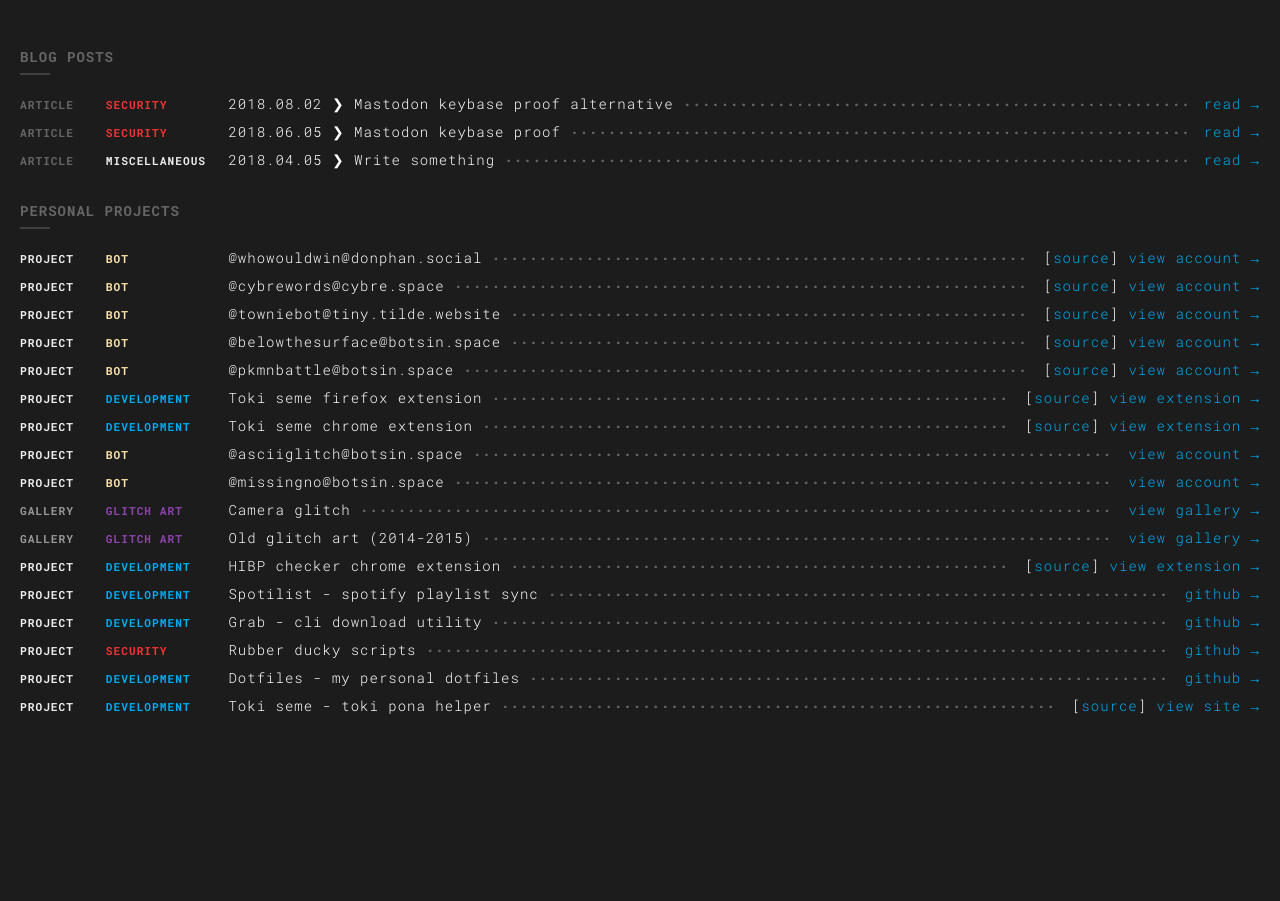
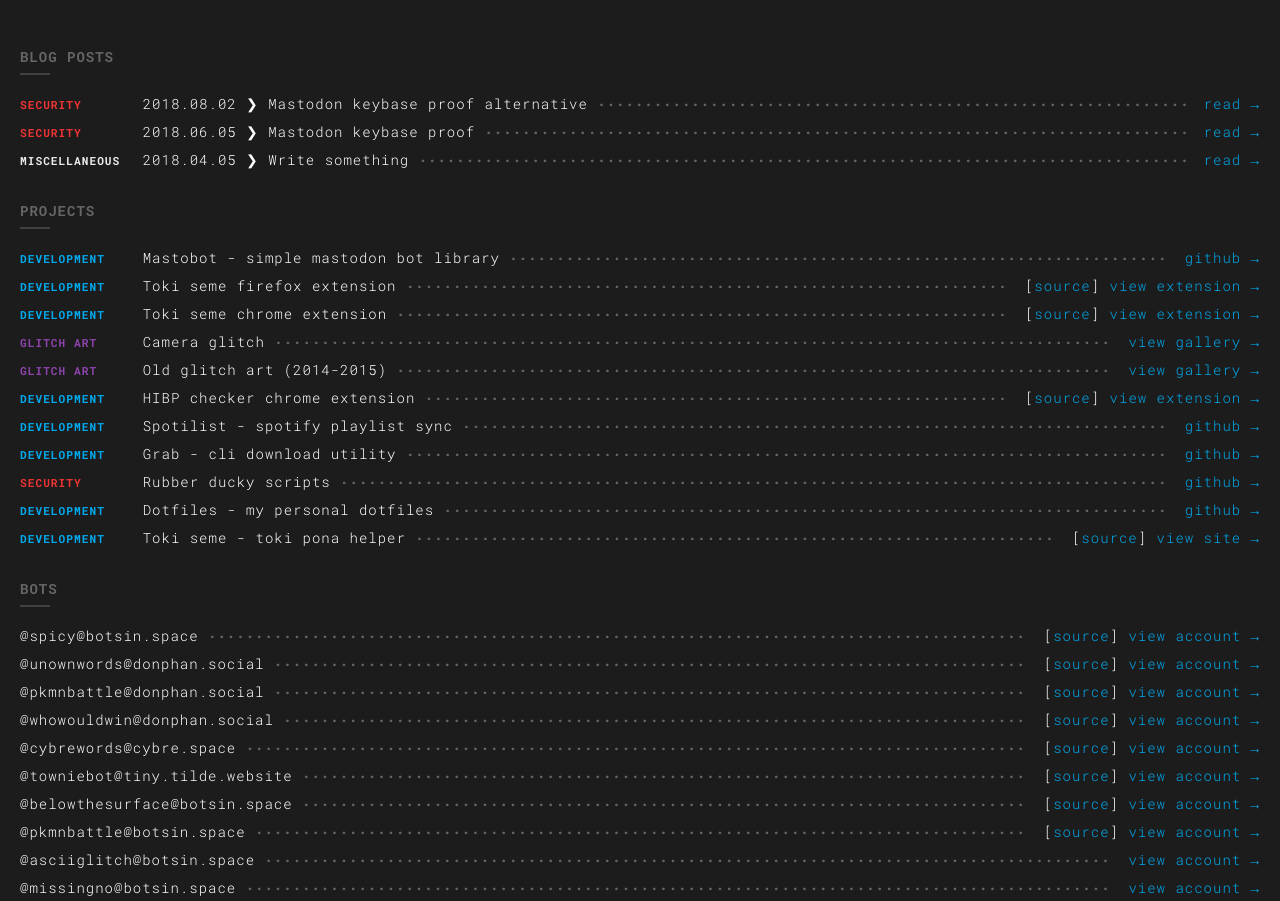
Before and after one commit to N07070/0x4464.github.io, a website: page src/index.pug in a window 1280 px wide. Shown: the part 504-1405 px from the top of the page. Before the commit the page ends 1223 px from the top, so only its background shows below. Drawn offline with nearby package versions, Linux system fonts and the light colour scheme; files that its build step writes are made by us from their sources.

Commit message:
Added new bots, moved bots into their own section, removed article/project/gallery tags

```diff
--- a/src/index.pug
+++ b/src/index.pug
@@ -69,80 +69,32 @@ block content
       h2 Blog posts
       .post
         span
-          .tag.tag--article
           .tag.tag--security
           | 2018.08.02 &#10095; Mastodon keybase proof alternative
         .links
           a(href="posts/mastodon-keybase-proof-alt.html") read &rarr;
       .post
         span
-          .tag.tag--article
           .tag.tag--security
           | 2018.06.05 &#10095; Mastodon keybase proof
         .links
           a(href="posts/mastodon-keybase-proof.html") read &rarr;
       .post
         span
-          .tag.tag--article
           .tag.tag--misc
           | 2018.04.05 &#10095; Write something
         .links
           a(href="posts/write-something.html") read &rarr;
     .posts
-      h2 Personal projects
+      h2 Projects
       .post
         span
-          .tag.tag--project
-          .tag.tag--bot
-          | @whowouldwin@donphan.social
+          .tag.tag--dev
+          | Mastobot - simple mastodon bot library
         .links
-          | [
-          a(href="https://github.com/0x4464/mastodon-whowouldwin", target="_blank") source
-          | ]
-          a(href="https://donphan.social/@whowouldwin" target="_blank") view account &rarr;
+          a(href="https://github.com/0x4464/mastobot", target="_blank") github &rarr;
       .post
         span
-          .tag.tag--project
-          .tag.tag--bot
-          | @cybrewords@cybre.space
-        .links
-          | [
-          a(href="https://github.com/0x4464/mastodon-cybrewords", target="_blank") source
-          | ]
-          a(href="https://cybre.space/@cybrewords" target="_blank") view account &rarr;
-      .post
-        span
-          .tag.tag--project
-          .tag.tag--bot
-          | @towniebot@tiny.tilde.website
-        .links
-          | [
-          a(href="https://github.com/0x4464/mastodon-towniebot", target="_blank") source
-          | ]
-          a(href="https://tiny.tilde.website/@towniebot" target="_blank") view account &rarr;
-      .post
-        span
-          .tag.tag--project
-          .tag.tag--bot
-          | @belowthesurface@botsin.space
-        .links
-          | [
-          a(href="https://github.com/0x4464/mastodon-belowthesurface", target="_blank") source
-          | ]
-          a(href="https://botsin.space/@belowthesurface" target="_blank") view account &rarr;
-      .post
-        span
-          .tag.tag--project
-          .tag.tag--bot
-          | @pkmnbattle@botsin.space
-        .links
-          | [
-          a(href="https://github.com/0x4464/mastodon-pkmnbattle", target="_blank") source
-          | ]
-          a(href="https://botsin.space/@pkmnbattle" target="_blank") view account &rarr;
-      .post
-        span
-          .tag.tag--project
           .tag.tag--dev
           | Toki seme firefox extension
         .links
@@ -152,7 +104,6 @@ block content
           a(href="https://addons.mozilla.org/en-US/firefox/addon/toki-seme-context-menu/", target="_blank") view extension &rarr;
       .post
         span
-          .tag.tag--project
           .tag.tag--dev
           | Toki seme chrome extension
         .links
@@ -162,35 +113,18 @@ block content
           a(href="https://chrome.google.com/webstore/detail/toki-seme-context-menu/icebfbmlhjhhnkhkkjbnopmbdkngmgfh", target="_blank") view extension &rarr;
       .post
         span
-          .tag.tag--project
-          .tag.tag--bot
-          | @asciiglitch@botsin.space
-        .links
-          a(href="https://botsin.space/@asciiglitch" target="_blank") view account &rarr;
-      .post
-        span
-          .tag.tag--project
-          .tag.tag--bot
-          | @missingno@botsin.space
-        .links
-          a(href="https://botsin.space/@missingno" target="_blank") view account &rarr;
-      .post
-        span
-          .tag.tag--image
           .tag.tag--glitch
           | Camera glitch
         .links
           a(href="posts/camera-glitch.html") view gallery &rarr;
       .post
         span
-          .tag.tag--image
           .tag.tag--glitch
           | Old glitch art (2014-2015)
         .links
           a(href="posts/old-glitches.html") view gallery &rarr;
       .post
         span
-          .tag.tag--project
           .tag.tag--dev
           | HIBP checker chrome extension
         .links
@@ -200,35 +134,30 @@ block content
           a(href="https://chrome.google.com/webstore/detail/hibp-checker/kcgblihdfljicphpjmhboiigekfagnmc", target="_blank") view extension &rarr;
       .post
         span
-          .tag.tag--project
           .tag.tag--dev
           | Spotilist - spotify playlist sync
         .links
           a(href="https://github.com/0x4464/spotilist", target="_blank") github &rarr;
       .post
         span
-          .tag.tag--project
           .tag.tag--dev
           | Grab - cli download utility
         .links
           a(href="https://github.com/0x4464/grab", target="_blank") github &rarr;
       .post
         span
-          .tag.tag--project
           .tag.tag--security
           | Rubber ducky scripts
         .links
           a(href="https://github.com/0x4464/ducky-scripts", target="_blank") github &rarr;
       .post
         span
-          .tag.tag--project
           .tag.tag--dev
           | Dotfiles - my personal dotfiles
         .links
           a(href="https://github.com/0x4464/dotfiles", target="_blank") github &rarr;
       .post
         span
-          .tag.tag--project
           .tag.tag--dev
           | Toki seme - toki pona helper
         .links
@@ -236,3 +165,80 @@ block content
           a(href="https://github.com/0x4464/toki-seme", target="_blank") source
           | ]
           a(href="https://0x4464.github.io/toki-seme", target="_blank") view site &rarr;
+
+    .posts
+      h2 Bots
+      .post
+        span
+          | @spicy@botsin.space
+        .links
+          | [
+          a(href="https://github.com/0x4464/mastodon-spicy", target="_blank") source
+          | ]
+          a(href="https://botsin.space/@spicy" target="_blank") view account &rarr;
+      .post
+        span
+          | @unownwords@donphan.social
+        .links
+          | [
+          a(href="https://github.com/0x4464/mastodon-unownwords", target="_blank") source
+          | ]
+          a(href="https://donphan.social/@unownwords" target="_blank") view account &rarr;
+      .post
+        span
+          | @pkmnbattle@donphan.social
+        .links
+          | [
+          a(href="https://github.com/0x4464/mastodon-pkmnbattle", target="_blank") source
+          | ]
+          a(href="https://donphan.social/@pkmnbattle" target="_blank") view account &rarr;
+      .post
+        span
+          | @whowouldwin@donphan.social
+        .links
+          | [
+          a(href="https://github.com/0x4464/mastodon-whowouldwin", target="_blank") source
+          | ]
+          a(href="https://donphan.social/@whowouldwin" target="_blank") view account &rarr;
+      .post
+        span
+          | @cybrewords@cybre.space
+        .links
+          | [
+          a(href="https://github.com/0x4464/mastodon-cybrewords", target="_blank") source
+          | ]
+          a(href="https://cybre.space/@cybrewords" target="_blank") view account &rarr;
+      .post
+        span
+          | @towniebot@tiny.tilde.website
+        .links
+          | [
+          a(href="https://github.com/0x4464/mastodon-towniebot", target="_blank") source
+          | ]
+          a(href="https://tiny.tilde.website/@towniebot" target="_blank") view account &rarr;
+      .post
+        span
+          | @belowthesurface@botsin.space
+        .links
+          | [
+          a(href="https://github.com/0x4464/mastodon-belowthesurface", target="_blank") source
+          | ]
+          a(href="https://botsin.space/@belowthesurface" target="_blank") view account &rarr;
+      .post
+        span
+          | @pkmnbattle@botsin.space
+        .links
+          | [
+          a(href="https://github.com/0x4464/mastodon-pkmnbattle", target="_blank") source
+          | ]
+          a(href="https://botsin.space/@pkmnbattle" target="_blank") view account &rarr;
+      .post
+        span
+          | @asciiglitch@botsin.space
+        .links
+          a(href="https://botsin.space/@asciiglitch" target="_blank") view account &rarr;
+      .post
+        span
+          | @missingno@botsin.space
+        .links
+          a(href="https://botsin.space/@missingno" target="_blank") view account &rarr;
```
Also changed, not shown: index.html.
